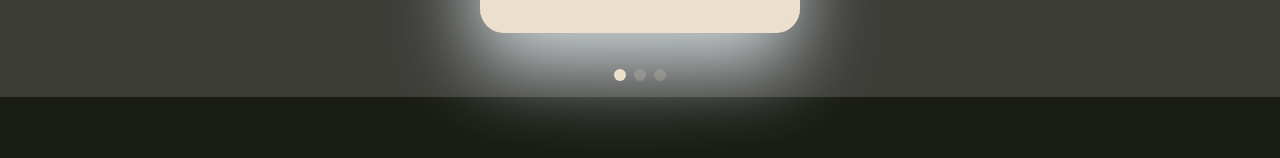
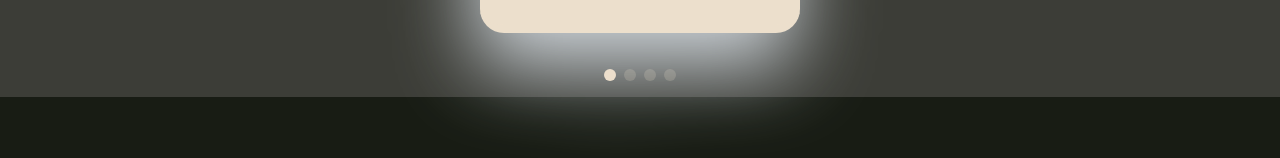
Before and after one commit to momin4930/Portfolio, a React (Vite) app: page / in a window 1280 px wide. Shown: the part 2669-2827 px from the top of the page. Built offline with nearby package versions, Linux system fonts and the light colour scheme; a web font is replaced by a local one.

Commit message:
EMS added

```diff
--- a/src/Content.js
+++ b/src/Content.js
@@ -17,6 +17,7 @@ import services_logo3 from "./assets/images/Services/logo3.png";
 import project1 from "./assets/images/Projects/Project3.png";
 import project2 from "./assets/images/Projects/Project1.png";
 import project3 from "./assets/images/Projects/Project2.png";
+import project4 from "./assets/images/Projects/Project4.png";
 // import person_project from "./assets/images/projects/person.png";
 
 import avatar1 from "./assets/images/Testimonials/avatar1.png";
@@ -161,6 +162,10 @@ export const content = {
         title: "Property App",
         image: project3,
       },
+      {
+        title: "Employee Management System",
+        image: project4,
+      },
     ],
   },
   Testimonials: {
```
Also changed, not shown: src/assets/images/Projects/Project4.png (added).
